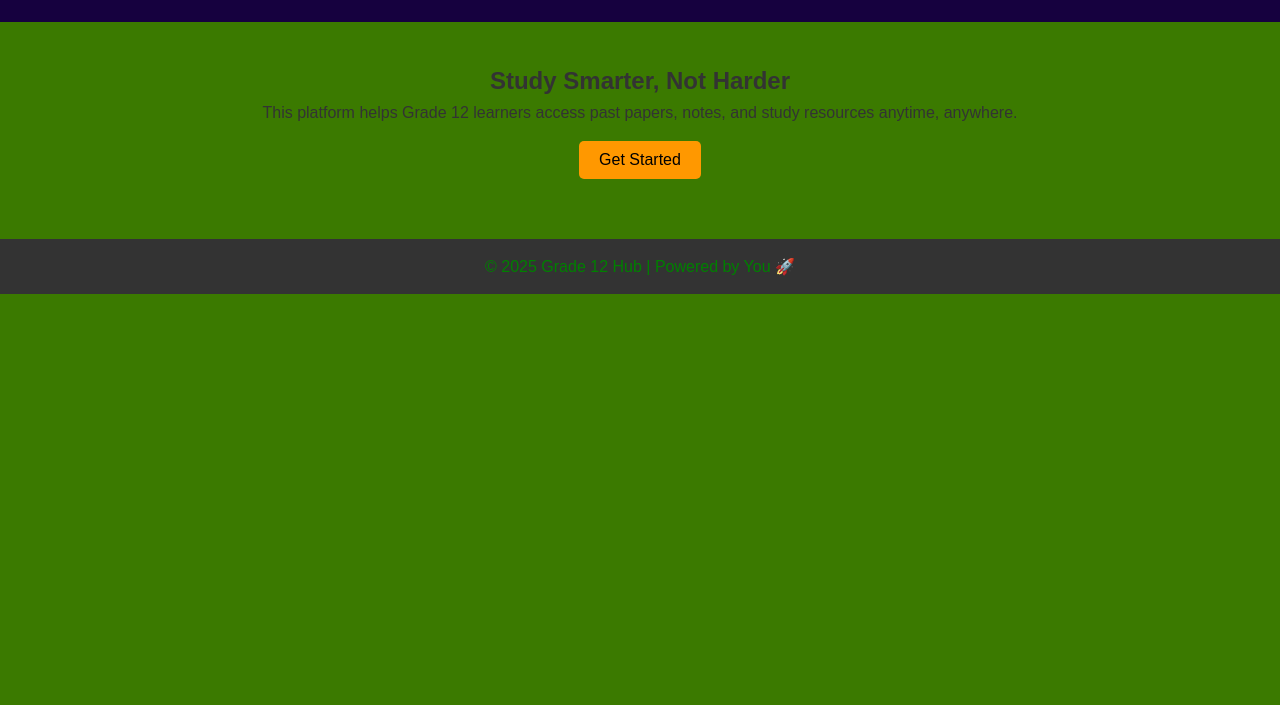
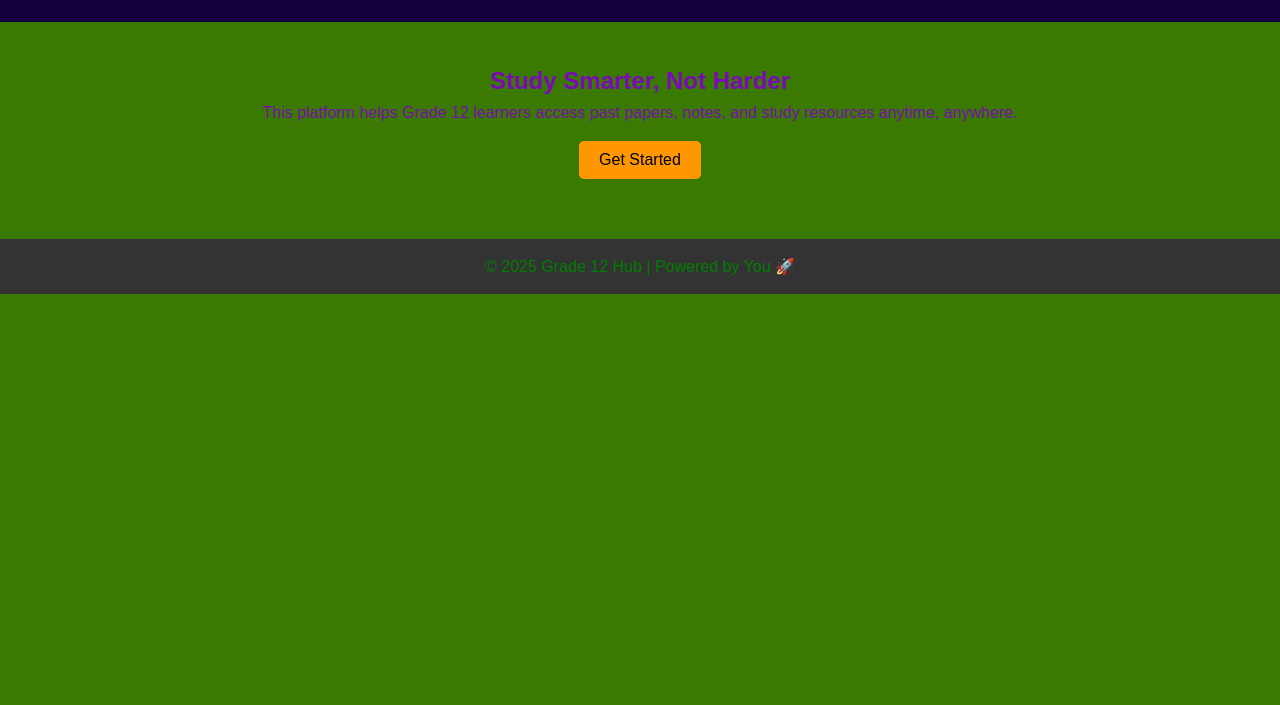
Before and after one commit to LuZaze/My-WEBSITE, a plain HTML site: page index.html in a window 1280 px wide. Shown: the part 95-800 px from the top of the page. Drawn offline with Linux system fonts and the light colour scheme.

Commit message:
Update style.css

```diff
--- a/style.css
+++ b/style.css
@@ -9,7 +9,7 @@ body {
   font-family: Arial, sans-serif;
   line-height: 1.6;
   background: hsl(91, 100%, 24%);
-  color: #333;
+  color: hwb(279 3% 27%);
 }
 
 header {
```
